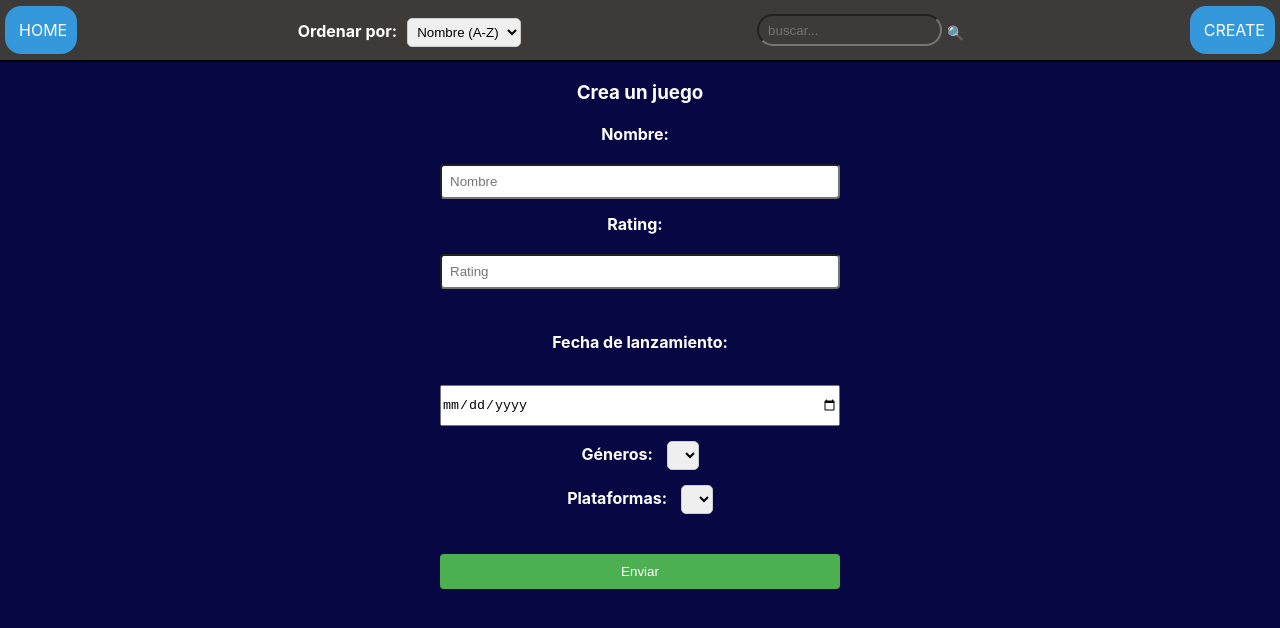
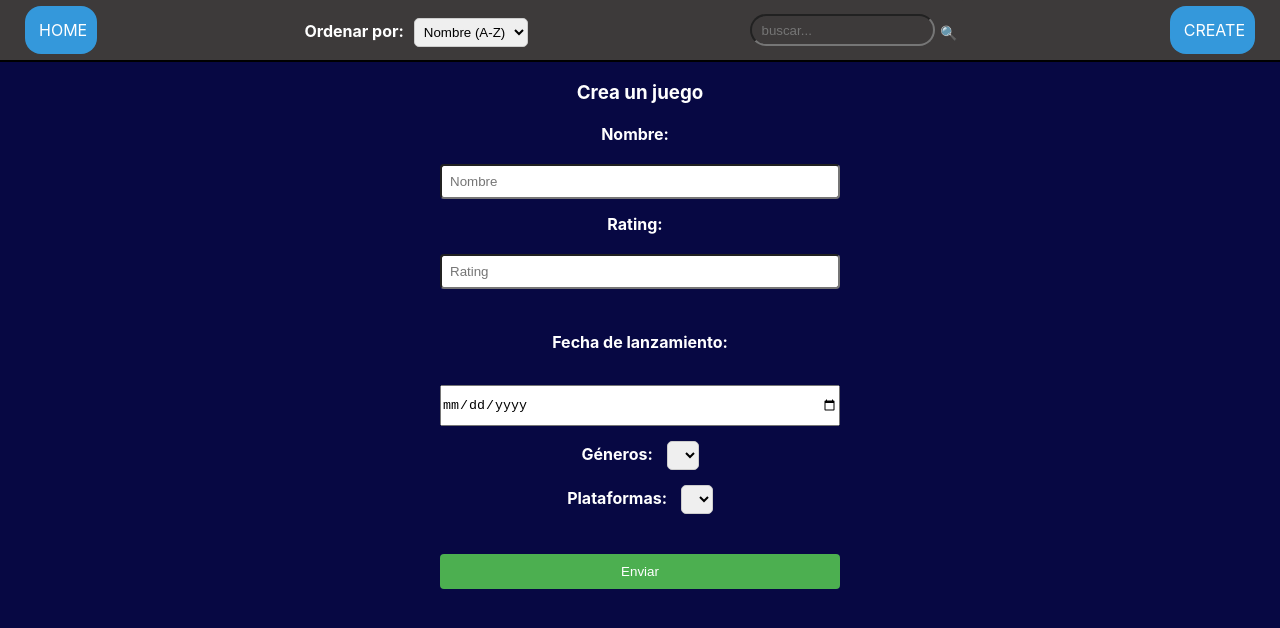
Before and after one commit to llanito7361/cliente, a React (Create React App) app in the folder cliente/: page /create in a window 1280 px wide. Shown: the top 628 px of the page. Built offline with nearby package versions, Linux system fonts and the light colour scheme.

Commit message:
padding laterales al navbar

```diff
--- a/cliente/src/components/Navbar/Navbar.module.css
+++ b/cliente/src/components/Navbar/Navbar.module.css
@@ -1,7 +1,7 @@
 .navbar{
     /* margin: 10px; */
     border-bottom: 2px solid black;
-    padding: 5px;
+    padding: 5px 25px;
 display: flex;
 flex-direction: row;
 align-items: center;
```
